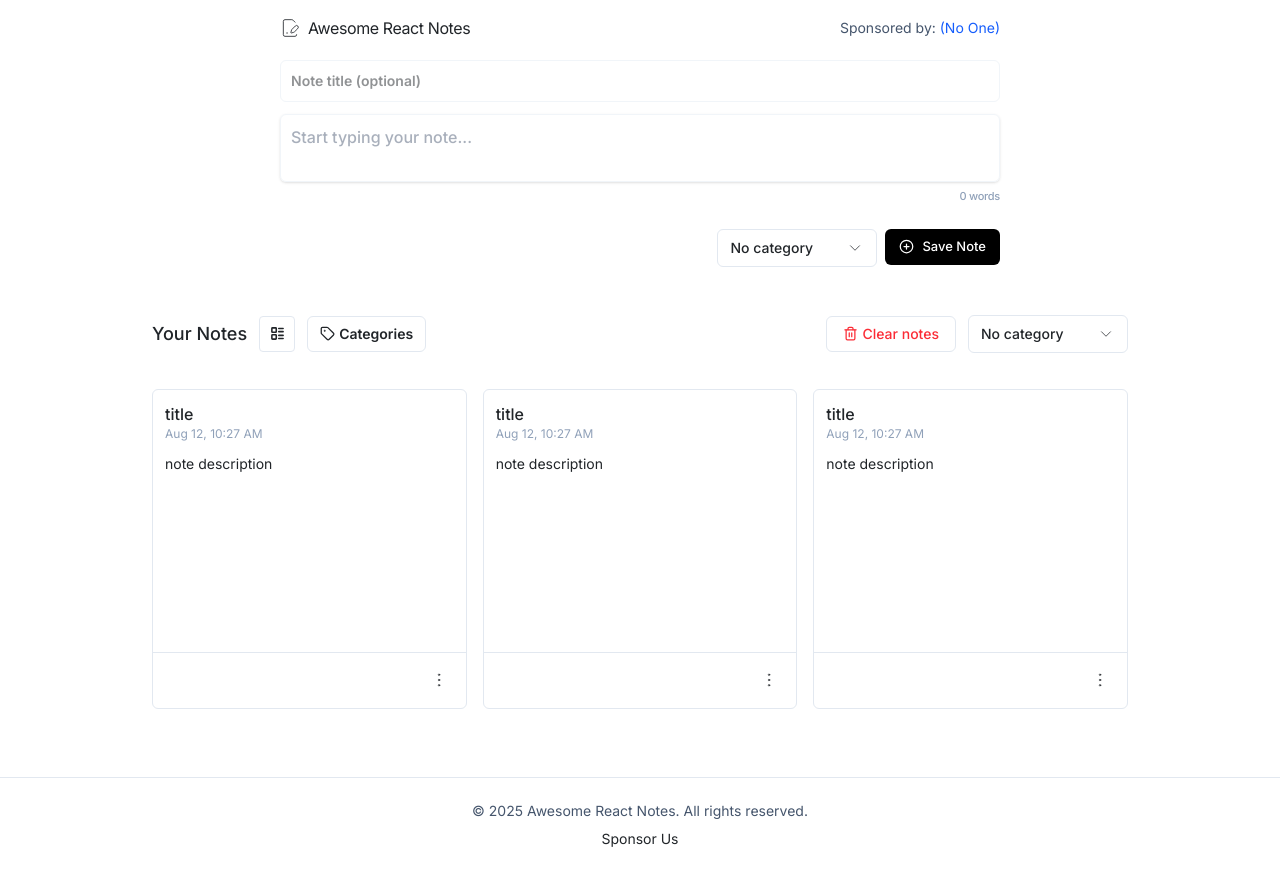
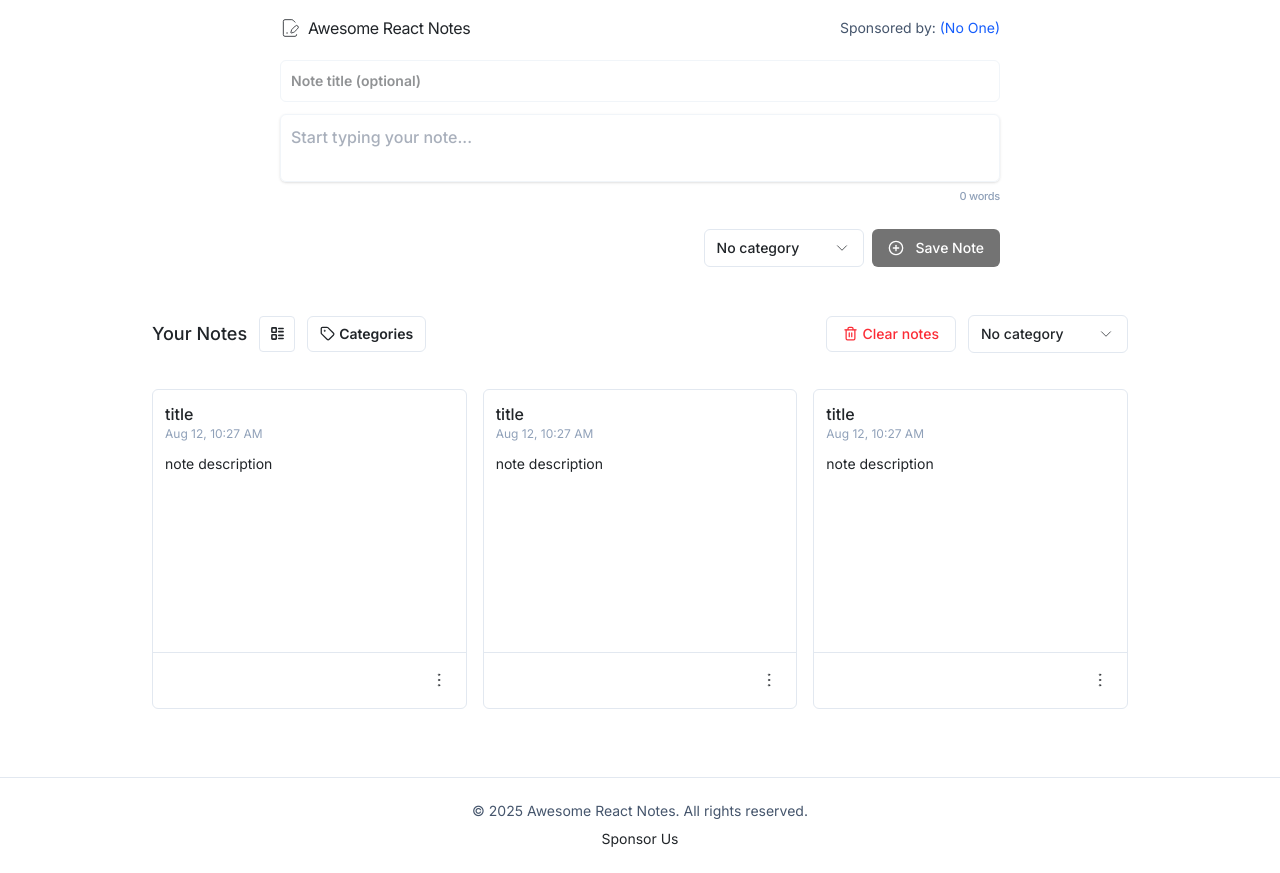
Before and after one commit to dev-rajm/awesome-todo-app, a React (Vite) app: page / in a window 1280 px wide. Built offline with nearby package versions, Linux system fonts and the light colour scheme.

Commit message:
Added button disable logic

```diff
--- a/src/components/Dropdown.jsx
+++ b/src/components/Dropdown.jsx
@@ -1,4 +1,4 @@
-import { Check, ChevronDown } from "lucide-react";
+import { Check, ChevronDown } from 'lucide-react';
 
 const Dropdown = () => {
   return (
--- a/src/components/FormInputs.jsx
+++ b/src/components/FormInputs.jsx
@@ -4,27 +4,38 @@ import { useEffect, useRef, useState } from 'react';
 
 const FormInputs = () => {
   const textAreaRef = useRef(null);
-  const [value, setValue] = useState('');
+  const [desc, setDesc] = useState('');
+  const [title, setTitle] = useState('');
+  const [isDisable, setIsDisable] = useState(true);
+
+  useEffect(() => {
+    if (title.trim() != '' || desc.trim() != '') {
+      setIsDisable(false);
+    } else {
+      setIsDisable(true);
+    }
+  }, [title, desc]);
 
   useEffect(() => {
     if (!textAreaRef.current) return;
     textAreaRef.current.style.height = 'auto';
     textAreaRef.current.style.height = `${textAreaRef.current.scrollHeight}px`;
-  }, [value, textAreaRef]);
+  }, [desc, textAreaRef]);
 
   return (
     <div className="form-element">
       <input
         type="text"
         name="title"
+        onChange={e => setTitle(e.target.value)}
         className="w-full p-2.5 rounded-md text-sm font-semibold border border-slate-100 focus:outline-2 focus:outline-black focus:outline-offset-2"
         placeholder="Note title (optional)"
       />
       <div className="mb-6">
         <textarea
           ref={textAreaRef}
-          value={value}
-          onChange={e => setValue(e.target.value)}
+          value={desc}
+          onChange={e => setDesc(e.target.value)}
           rows={2}
           name="description"
           id="desc"
@@ -41,8 +52,11 @@ const FormInputs = () => {
 
       <div className="flex justify-end w-full space-x-2">
         <Dropdown />
-        <button className="bg-black px-3.5 h-9 flex gap-2 items-center text-[13px] rounded-md text-white font-medium">
-          <CirclePlus size={15} strokeWidth={2} />
+        <button
+          className="bg-black px-4 py-2 flex gap-3 items-center text-sm rounded-md text-white font-medium cursor-pointer disabled:bg-black/55 disabled:cursor-not-allowed"
+          disabled={isDisable}
+        >
+          <CirclePlus size={16} strokeWidth={2} />
           <span>Save Note</span>
         </button>
       </div>
```
